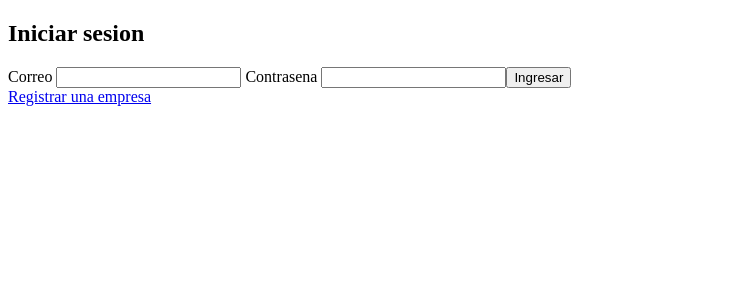
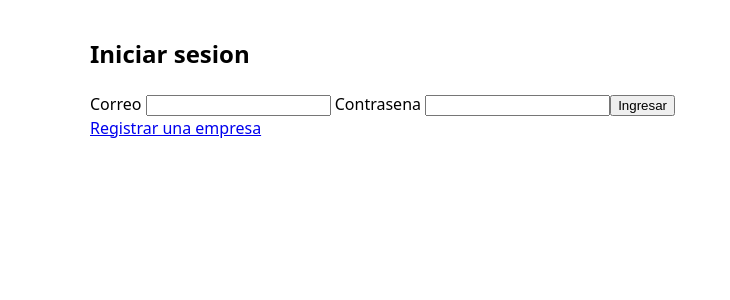
Before and after one commit to Facimus-Curiositatem/Beta-front, an Angular app: page /login in a window 1280 px wide. Shown: the top 300 px of the page, without its empty margins (0-730 px from the left). Built offline with nearby package versions, Linux system fonts and the light colour scheme.

Commit message:
agregar tokens de color y contenedor en estilos globales

```diff
--- a/src/styles.css
+++ b/src/styles.css
@@ -1 +1,23 @@
-/* You can add global styles to this file, and also import other style files */
+:root {
+  --borde: #d0d7de;
+  --texto-suave: #59636e;
+  --acento: #0a5bb5;
+  --acento-suave: #e8f1fb;
+  --peligro: #b42318;
+  font-family: system-ui, -apple-system, 'Segoe UI', Roboto, sans-serif;
+  line-height: 1.5;
+}
+
+body {
+  margin: 0;
+}
+
+main {
+  max-width: 1100px;
+  margin: 0 auto;
+  padding: 16px;
+}
+
+.error {
+  color: var(--peligro);
+}
```
